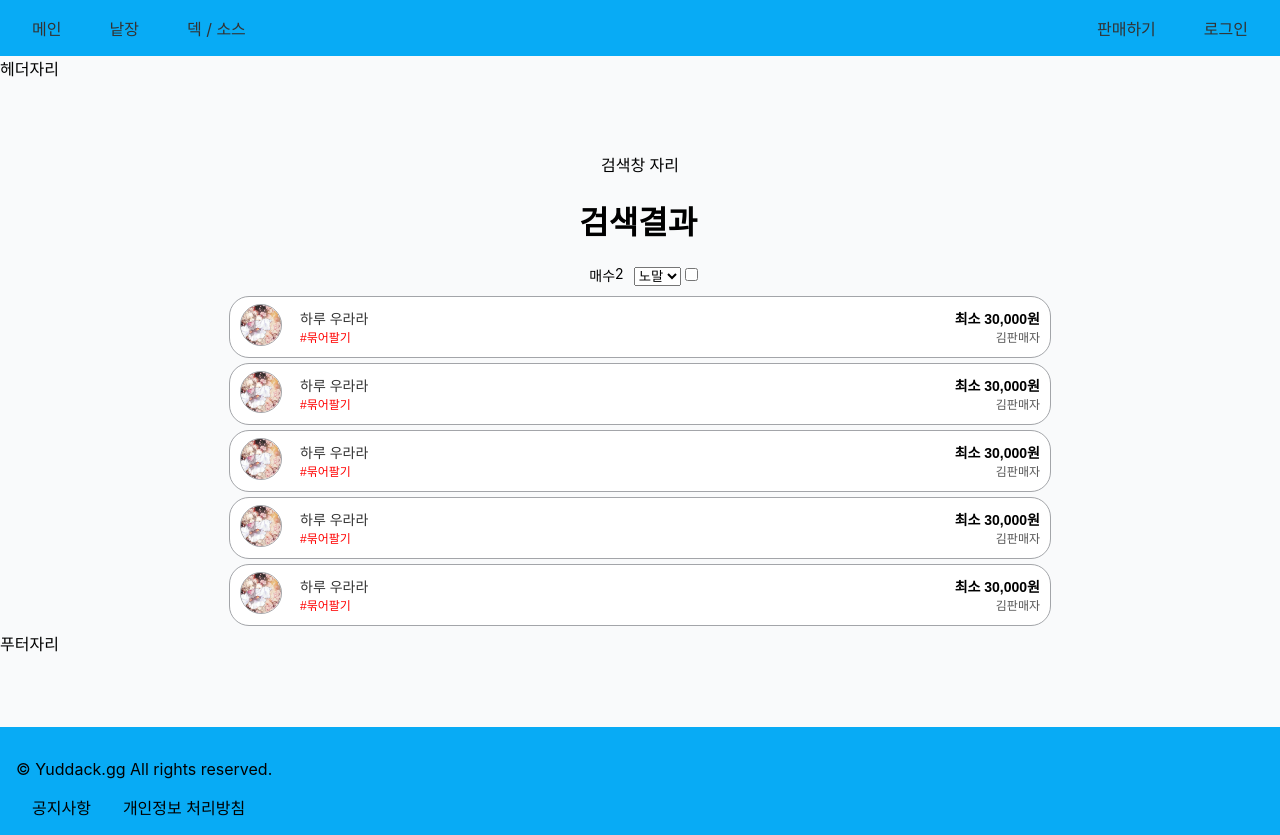
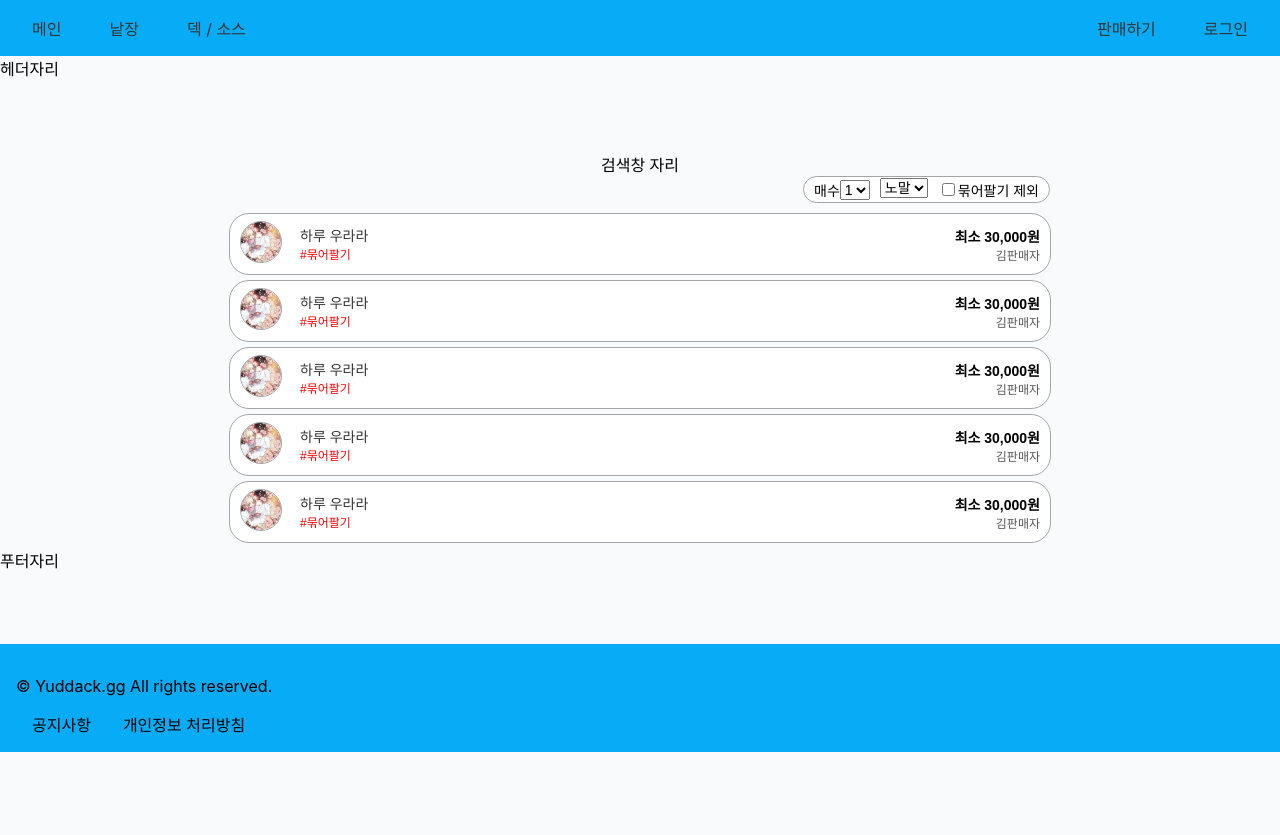
Before and after one commit to dlrdyd97/yuddack.gg_front, a React (Create React App) app: page /result in a window 1280 px wide. After the commit the page ends 800 px from the top, so only its background shows below. Built offline with nearby package versions, Linux system fonts and the light colour scheme.

Commit message:
feat: enhance result filtering component with dropdowns and styling

```diff
--- a/src/components/result/ResultFiltering.js
+++ b/src/components/result/ResultFiltering.js
@@ -4,17 +4,24 @@ function ResultFiltering() {
         <div className="result-filtering">
             <div className="result-filtering-each">
                 <p>매수</p>
-                <p>2</p>
+                <select className="result-rare-select" name="sort" id="ea">
+                    <option value="recent">1</option>
+                    <option value="low-price">2</option>
+                    <option value="high-price">3</option>
+                </select>
             </div>
             <div className="result-filtering-select">
-                <select name="sort" id="sort">
+                <select className="result-rare-select" name="sort" id="sort">
                     <option value="recent">노말</option>
                     <option value="low-price">슈레</option>
                     <option value="high-price">울레</option>
                 </select>
             </div>
             <div className="result-filtering-deck">
-                <input type="checkbox" id="deck" name="deck" value="deck"/>
+                <input className="result-deck-select" type="checkbox" id="deck" name="deck" value="deck"/>
+                <p>
+                    묶어팔기 제외
+                </p>
             </div>
         </div>
     </>
--- a/src/pages/result/Result.js
+++ b/src/pages/result/Result.js
@@ -12,10 +12,10 @@ function Result() {
           </div>
 
           <div className="result-list">
-            <div>
-              <h1>검색결과</h1>
+            <div className="result-header">
               <ResultFiltering/>
             </div>
+
             <ResultItem/>
             <ResultItem/>
             <ResultItem/>
--- a/src/styles/components/result/result-item.css
+++ b/src/styles/components/result/result-item.css
@@ -85,14 +85,36 @@
     display: flex;
     justify-content: center;
     margin-bottom: 10px;
+    border: #A3A5A9 1px solid;
+    border-radius: 20px;
+    background: white;
+    height: 25px;
   }
 
-  .result-filtering-each {
+  .result-filtering-each, .result-filtering-deck {
     display: flex;
     margin: 0 10px;
+    align-items: center;
   }
 
-  .result-filtering-each  p {
+  .result-filtering-each  p, .result-filtering-deck p {
     margin: 0;
     font-size: 14px;
   }
+
+  .result-header {
+    display: flex;
+        width: 820px;
+        justify-content: center;
+        flex-direction: column;
+        align-items: flex-end;
+  }
+
+  .result-rare-select {
+    font-size: 14px;
+  }
+
+  .result-filtering-input {
+    width: 30px;
+    border: #A3A5A9 1px solid;
+  }
```
